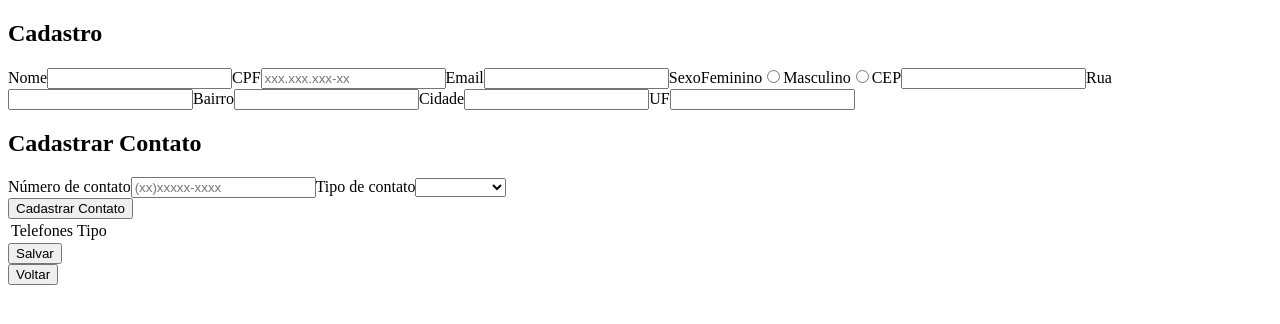
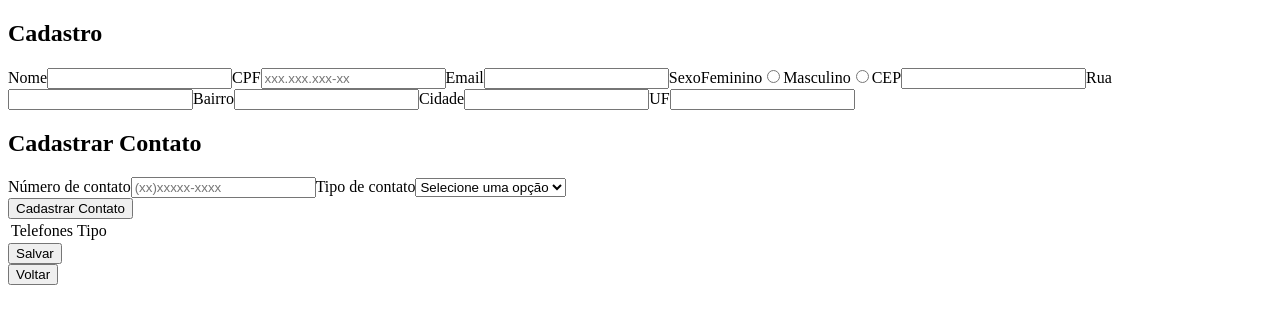
Before and after one commit to nakamura-yudi/Sistema-Nissei-Frontend, a React (Create React App) app: page /cadastroCliente in a window 1280 px wide. Shown: the top 324 px of the page. Built offline with nearby package versions, Linux system fonts and the light colour scheme; the HTML template or start-up script is replaced by a standard one.

Commit message:
changeTipoContato

```diff
--- a/src/Paginas/Cadastros/cadastroCliente.js
+++ b/src/Paginas/Cadastros/cadastroCliente.js
@@ -297,7 +297,7 @@ function Formulario()
 
                                     <label htmlFor="tipoCont">Tipo de contato</label>
                                     <select id="tipoCont" onChange={e=>setTpCont(e.target.value)} value={tpCont}>
-                                        <option id="op-vazio" valie=''> </option>
+                                        <option id="op-vazio" valie=''>Selecione uma opção</option>
                                         <option id="op-contA" value="Residencial">Residencial</option>
                                         <option id="op-contB" value="Comercial">Comercial</option>
                                         <option id="op-contC" value="Celular">Celular</option>
--- a/src/Paginas/Cadastros/cadastroContato.js
+++ b/src/Paginas/Cadastros/cadastroContato.js
@@ -31,7 +31,7 @@ function CadastroContatos(){
         return false;
       else
       {
-        if(/^\([1-9]{2}\) [0-9]{5}\-[0-9]{4}/.test(valor) || /^\([1-9]{2}\) [0-9]{4}\-[0-9]{4}/.test(valor))
+        if(/^\([1-9]{2}\)[0-9]{5}\-[0-9]{4}/.test(valor) || /^\([1-9]{2}\)[0-9]{4}\-[0-9]{4}/.test(valor))
           return true;
         else
           return false;
@@ -72,10 +72,13 @@ function CadastroContatos(){
                 <aside id="formulario" >
                     <h1>Cadastrar Contato</h1>
                     <form onSubmit={cadastrarContato} >
-                        <div className="input-block" id="block-tipo">
-                            <label htmlFor="tipo">Tipo</label>
-                            <input name="tipo" id="tipo" value={tipo} onChange={e=>setTipo(e.target.value)} required/>
-                        </div>
+                        <label htmlFor="tipoCont">Tipo de contato</label>
+                                    <select id="tipoCont" onChange={e=>setTipo(e.target.value)} value={tipo}>
+                                        <option id="op-vazio" valie=''>Selecione uma opção </option>
+                                        <option id="op-contA" value="Residencial">Residencial</option>
+                                        <option id="op-contB" value="Comercial">Comercial</option>
+                                        <option id="op-contC" value="Celular">Celular</option>
+                                    </select>
                         <div className="input-block" id="block-numeroContato">
                             <label htmlFor="numeroContato">Numero</label>
                             <input name="numeroContato" id="numeroContato" value={numero} onChange={e=>setNumero(e.target.value)} placeholder="(xx) xxxxx-xxxx" required/>
```
